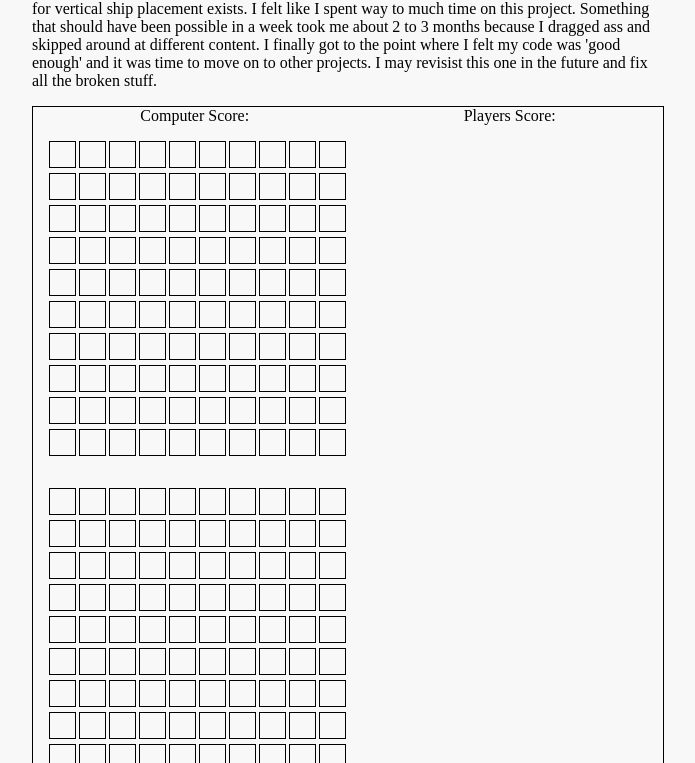
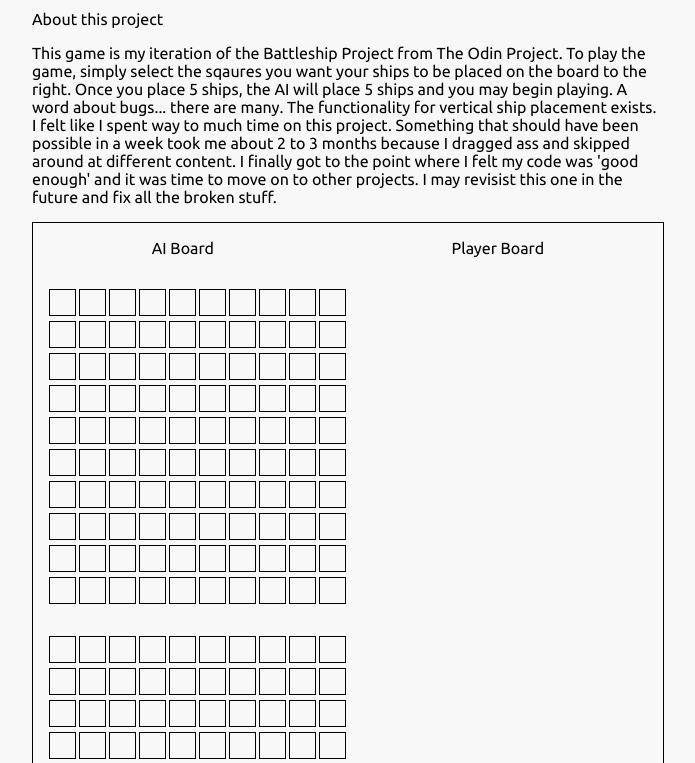
Before and after one commit to joshhartwig/top-battleshipjs, a website with bundled scripts: page index.html in a window 1280 px wide. Shown: the part 444-1207 px from the top of the page, without its empty margins (292-987 px from the left). Built offline with nearby package versions, Linux system fonts and the light colour scheme.

Commit message:
wrapped up everything in mainbranch, not going mess with d&d right now

```diff
--- a/index.html
+++ b/index.html
@@ -6,6 +6,9 @@
   <meta name="viewport" content="width=device-width, initial-scale=1.0">
   <script src="src/Game.js" type="module"></script>
   <link rel="stylesheet" href="style.css">
+  <link rel="preconnect" href="https://fonts.googleapis.com">
+  <link rel="preconnect" href="https://fonts.gstatic.com" crossorigin>
+  <link href="https://fonts.googleapis.com/css2?family=Ubuntu&display=swap" rel="stylesheet">
   <title>Document</title>
 </head>
 <body>
@@ -17,18 +20,24 @@
       </div>
     </div>
     <div class="about">
+      <p class="about_title_para">About this project</p>
       <p class="about_para">This game is my iteration of the Battleship Project from The Odin Project. To play the game, simply select the sqaures you want your ships
-        to be placed. Once you place 5 ships, the AI will place 5 ships and you may begin playing. A word about bugs... there are many. The functionality for vertical ship
+        to be placed on the board to the right. Once you place 5 ships, the AI will place 5 ships and you may begin playing. A word about bugs... there are many. The functionality for vertical ship
         placement exists. I felt like I spent way to much time on this project. Something that should have been possible in a week took me about 2 to 3 months because I
         dragged ass and skipped around at different content. I finally got to the point where I felt my code was 'good enough' and it was time to move on to other projects.
         I may revisist this one in the future and fix all the broken stuff.
       </p>
     </div>
     <div class="gameboard_wrapper">
-      <div class="scores">
-        <div class="ai_score">Computer Score: </div>
-        <div class="player_score">Players Score: </div>
+      <div class="headers">
+        <div class="ai_header">
+          <p class="board_header">AI Board</p>
+        </div>
+        <div class="player_header">
+          <p class="board_header">Player Board</p>
+        </div>
       </div>
+
       <div class="gameboard" id="gameboard_container">
       </div>
     </div>
--- a/style.css
+++ b/style.css
@@ -3,6 +3,7 @@
 
 html {
   background-color: #f9f8f8;
+  font-family: 'Ubuntu', sans-serif;
 }
 
 img {
@@ -20,6 +21,9 @@ img {
 /* - - - - - - - HEADER - - - - - - - - */
 
 .header {
+  display: flex;
+  flex-direction: column;
+  align-items: center;
   margin: auto;
 }
 
@@ -29,7 +33,17 @@ img {
   margin-right: auto;
 }
 
+.title_para {
+  font-size: 36px;
+  font-weight: 600;
+}
+
 /* - - - - - - - GAMEBOARD WRAPPER - - - - - - - - */
+
+.headers {
+  display: flex;
+  justify-content: space-around;
+}
 
 .gameboard_wrapper {
   display: flex;
@@ -87,7 +101,7 @@ img {
 }
 
 .hit {
-  border: 1px solid blue;
+  border: 1px solid black;
   background-color: blue;
 }
 
```
